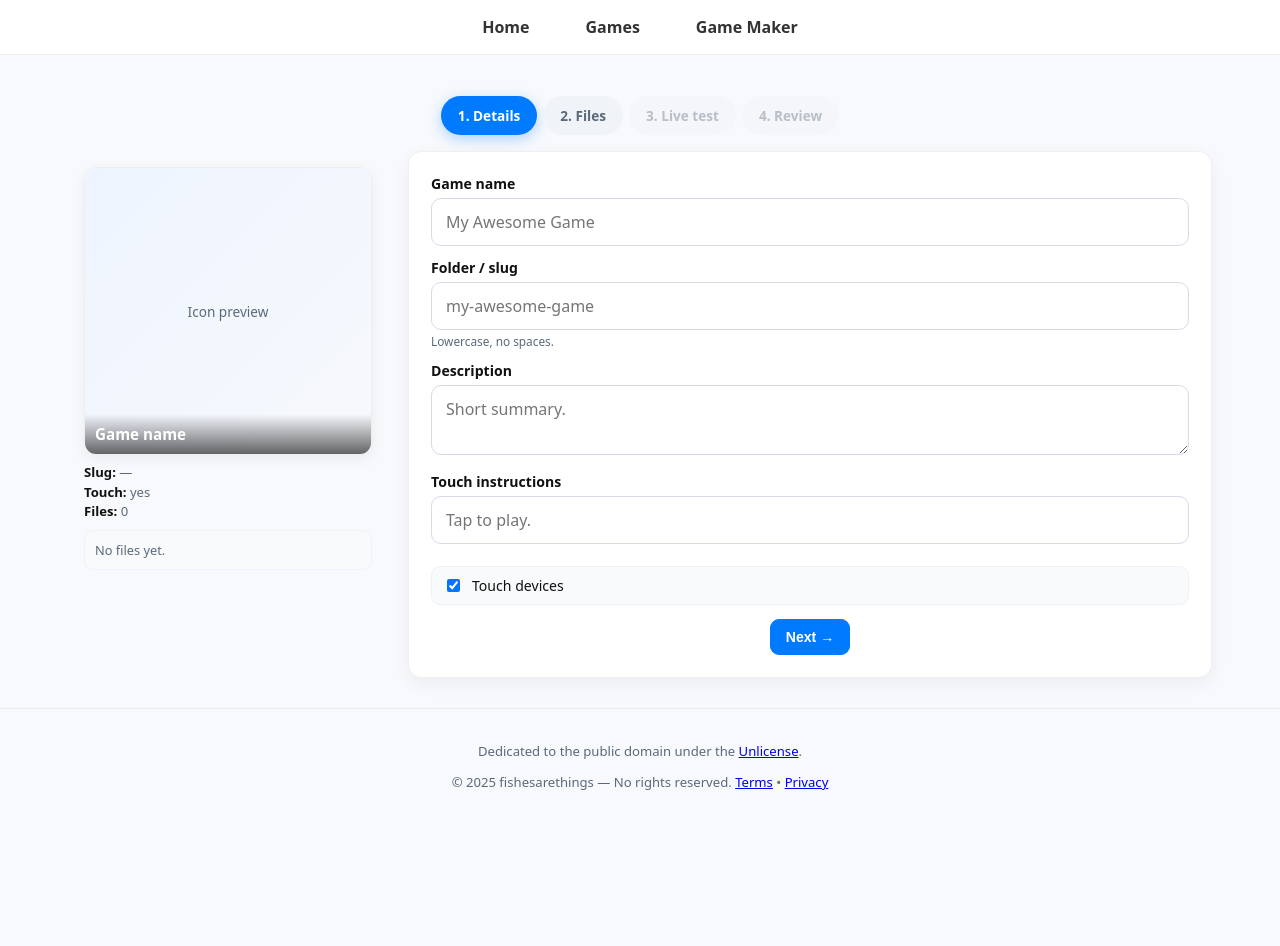
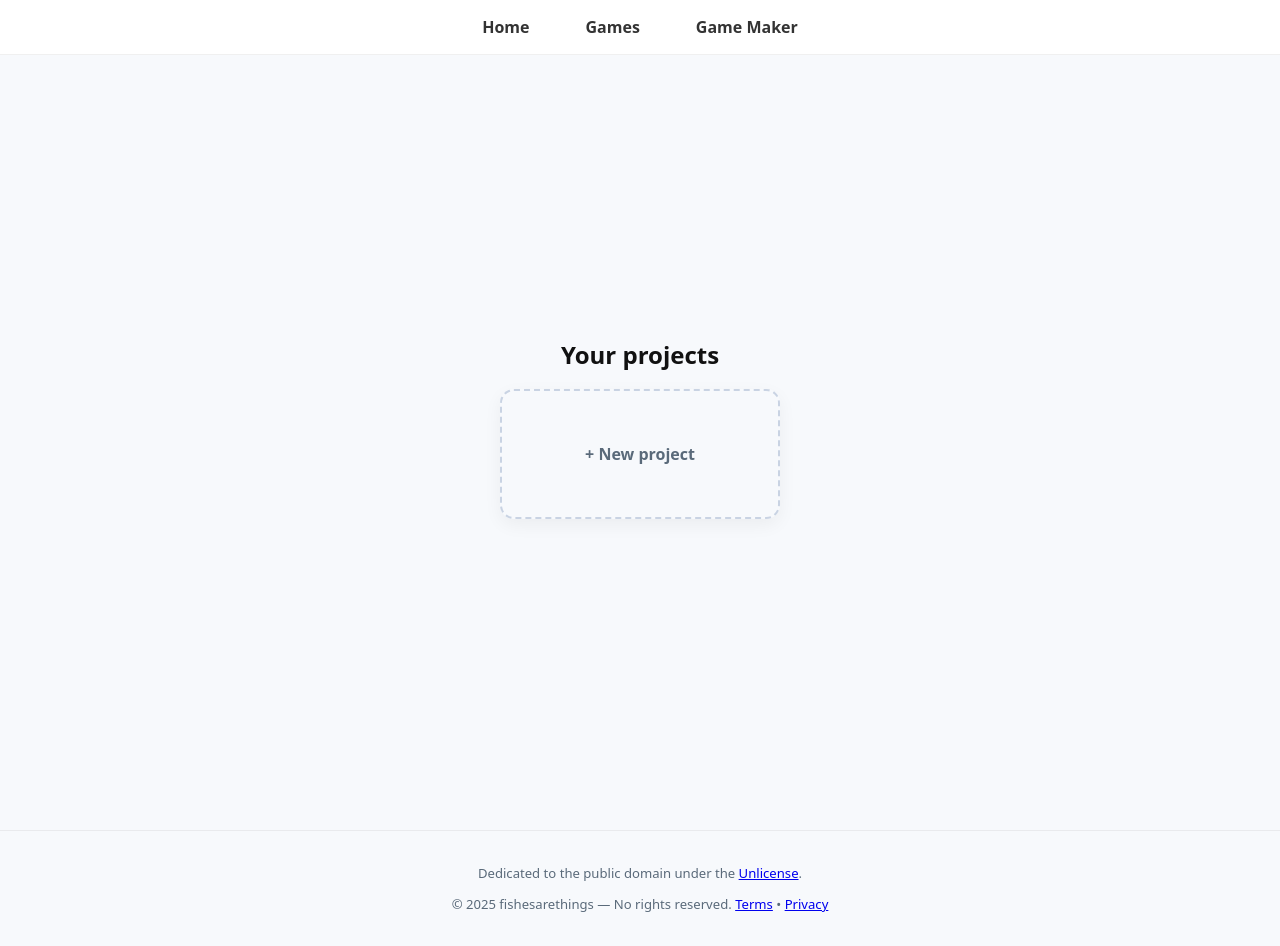
Before and after one commit to fishesarethings/Ilikefish.space, a plain HTML site: page gamepack/index.html in a window 1280 px wide. Both pictures are taken after a click on the button "Get started". Before the commit the page ends 824 px from the top, so only its background shows below. Drawn offline with Linux system fonts and the light colour scheme.

Commit message:
Game Maker: morph landing into projects menu, center projects, highlight Send request

```diff
--- a/gamepack/index.html
+++ b/gamepack/index.html
@@ -34,15 +34,21 @@
     .cta:hover::before { opacity:1; }
     .cta:hover { transform: translateY(-3px) scale(1.04); box-shadow: 0 16px 40px rgba(0,122,255,0.5); }
     .cta:active { transform: scale(.95); }
-    .cta .particle { position:absolute; pointer-events:none; animation: burst .85s ease-out forwards; }
+    .particle { position:fixed; pointer-events:none; z-index:9998; animation: burst .85s ease-out forwards; }
     @keyframes burst { 0% { transform: translate(0,0) rotate(0deg) scale(1); opacity:1; } 100% { transform: translate(var(--dx), var(--dy)) rotate(var(--rot)) scale(0); opacity:0; } }
+    .cta.launching { animation:none; pointer-events:none; transform: scale(.86); opacity:0; transition: transform .3s ease, opacity .3s ease; }
+    .landing.out h1, .landing.out .sub, .landing.out .cta { animation:none; }
+    .landing.out h1, .landing.out .sub { opacity:0; transform: translateY(-16px); }
+    .landing h1, .landing .sub { transition: opacity .4s ease, transform .4s ease; }
+    .morph { position:fixed; z-index:9000; background:#007aff; border-radius:999px; box-shadow:0 24px 70px rgba(0,122,255,.35); pointer-events:none; will-change:left,top,width,height,opacity,background-color; }
 
     /* Projects */
-    .projects { max-width: 1000px; margin: 0 auto; padding: 80px 18px 40px; min-height: 100vh; display:flex; flex-direction:column; justify-content:center; animation: fadeIn .4s ease both; }
-    .projects-header { display:flex; align-items:center; justify-content:space-between; margin: 16px 0 18px; flex-wrap:wrap; gap:10px; }
+    .projects { max-width: 1000px; margin: 0 auto; padding: 80px 18px 40px; min-height: 100vh; display:flex; flex-direction:column; justify-content:center; animation: menuIn .6s cubic-bezier(.22,.8,.24,1) both; }
+    @keyframes menuIn { from { opacity:0; transform: translateY(14px) scale(.985); } to { opacity:1; transform:none; } }
+    .projects-header { display:flex; align-items:center; justify-content:center; text-align:center; margin: 16px 0 18px; flex-wrap:wrap; gap:10px; }
     .projects-header h2 { margin:0; font-size:1.5rem; }
-    .proj-grid { display:grid; grid-template-columns: repeat(auto-fill, minmax(230px, 1fr)); gap:16px; }
-    .proj-card { background: var(--card); border:1px solid rgba(0,0,0,0.06); border-radius:14px; padding:16px; box-shadow:0 6px 18px rgba(0,0,0,0.05); cursor:pointer; transition: transform .18s ease, box-shadow .2s ease; animation: fadeInUp .4s ease both; position:relative; }
+    .proj-grid { display:flex; flex-wrap:wrap; justify-content:center; gap:16px; }
+    .proj-card { flex: 0 1 280px; background: var(--card); border:1px solid rgba(0,0,0,0.06); border-radius:14px; padding:16px; box-shadow:0 6px 18px rgba(0,0,0,0.05); cursor:pointer; transition: transform .18s ease, box-shadow .2s ease; animation: fadeInUp .4s ease both; position:relative; }
     .proj-card:hover { transform: translateY(-5px); box-shadow:0 14px 30px rgba(0,0,0,0.1); }
     .proj-card .pname { font-weight:700; font-size:1.05rem; margin-bottom:4px; }
     .proj-card .pslug { font-size:.8rem; color: var(--muted); }
@@ -94,6 +100,8 @@
     button:active { transform: translateY(0); }
     button.primary { background: var(--accent); color:#fff; border-color: var(--accent); }
     button.primary:hover { background:#0066d6; }
+    button.primary.send { background: linear-gradient(135deg, var(--accent), #4aa3ff); border:0; box-shadow: 0 8px 22px rgba(0,122,255,.38); }
+    button.primary.send:hover { background: linear-gradient(135deg, #0066d6, #2f93ff); box-shadow: 0 10px 28px rgba(0,122,255,.5); }
     button:disabled { opacity:.45; cursor:not-allowed; transform:none; box-shadow:none; }
 
     /* preview + test below panel, centered */
@@ -155,7 +163,6 @@
     <div class="projects">
       <div class="projects-header">
         <h2>Your projects</h2>
-        <button class="primary" id="newProjBtn">+ New project</button>
       </div>
       <div class="proj-grid" id="projGrid"></div>
     </div>
@@ -274,10 +281,10 @@
             </div>
             <div class="actions">
               <button type="button" id="prevBtn3">← Back</button>
-              <button class="primary" type="button" id="saveBtn">Save project</button>
+              <button type="button" id="saveBtn">Save project</button>
               <button type="button" id="downloadZipBtn">Download zip</button>
               <button type="button" id="downloadBtn">config.json</button>
-              <button type="button" id="sendBtn">Send request</button>
+              <button class="primary send" type="button" id="sendBtn">Send request</button>
             </div>
             <div class="status" id="status"></div>
             <div class="note">All required files (icon + entry HTML) must be provided. Send request opens a GitHub issue (no email).</div>
@@ -309,7 +316,6 @@
       };
 
       const PROJECTS_KEY = 'ilf_gm_projects';
-      const VISITED_KEY = 'ilf_gm_visited';
 
       let iconDataUrl = '';
       let entryFileName = '';
@@ -830,22 +836,44 @@
       });
 
       // Landing
-      $('#startBtn').addEventListener('click', (e) => {
-        const btn = e.currentTarget;
-        const rect = btn.getBoundingClientRect();
+      let starting = false;
+      cta.addEventListener('click', (e) => {
+        if (starting) return;
+        starting = true;
+        cta.disabled = true;
+        const rect = cta.getBoundingClientRect();
+        const cx = e.clientX || (rect.left + rect.width / 2);
+        const cy = e.clientY || (rect.top + rect.height / 2);
         const colors = ['#ff7a00','#ff4d6d','#4aa3ff','#007aff','#ffd166','#06d6a0','#ffffff'];
-        // flash overlay
+        const landing = document.querySelector('.landing');
+        const reduce = window.matchMedia('(prefers-reduced-motion: reduce)').matches;
+
+        const finish = () => {
+          starting = false;
+          cta.disabled = false;
+          cta.classList.remove('launching');
+          landing.classList.remove('out');
+        };
+
+        if (reduce) {
+          renderProjects();
+          showView('projects');
+          finish();
+          return;
+        }
+
         const flash = document.createElement('div');
         flash.className = 'flash';
-        flash.style.left = (rect.left + rect.width/2) + 'px';
-        flash.style.top = (rect.top + rect.height/2) + 'px';
+        flash.style.left = cx + 'px';
+        flash.style.top = cy + 'px';
         document.body.appendChild(flash);
         setTimeout(() => flash.remove(), 900);
-        for (let i = 0; i < 22; i++) {
+
+        for (let i = 0; i < 26; i++) {
           const p = document.createElement('span');
           p.className = 'particle';
-          const angle = (i / 40) * Math.PI * 2 + Math.random() * 0.4;
-          const dist = 120 + Math.random() * 180;
+          const angle = (i / 26) * Math.PI * 2 + Math.random() * 0.35;
+          const dist = 90 + Math.random() * 190;
           p.style.setProperty('--dx', Math.cos(angle) * dist + 'px');
           p.style.setProperty('--dy', Math.sin(angle) * dist + 'px');
           p.style.setProperty('--rot', (Math.random() * 720 - 360) + 'deg');
@@ -854,28 +882,48 @@
           p.style.width = sz + 'px';
           p.style.height = sz + 'px';
           p.style.borderRadius = '1px';
-          p.style.left = (e.clientX - rect.left - sz/2) + 'px';
-          p.style.top = (e.clientY - rect.top - sz/2) + 'px';
-          btn.appendChild(p);
+          p.style.left = (cx - sz / 2) + 'px';
+          p.style.top = (cy - sz / 2) + 'px';
+          document.body.appendChild(p);
           setTimeout(() => p.remove(), 900);
         }
-        btn.style.transition = 'transform .4s ease, opacity .4s ease';
-        btn.style.transform = 'scale(0)';
-        btn.style.opacity = '0';
-        const visited = localStorage.getItem(VISITED_KEY) === '1';
+
+        // The button stretches into the sheet that becomes the projects menu.
+        const targetW = Math.min(window.innerWidth - 48, 980);
+        const targetH = Math.min(window.innerHeight - 110, 640);
+        const targetLeft = (window.innerWidth - targetW) / 2;
+        const targetTop = (window.innerHeight - targetH) / 2;
+        const morph = document.createElement('div');
+        morph.className = 'morph';
+        morph.style.left = rect.left + 'px';
+        morph.style.top = rect.top + 'px';
+        morph.style.width = rect.width + 'px';
+        morph.style.height = rect.height + 'px';
+        document.body.appendChild(morph);
+
+        cta.classList.add('launching');
+        landing.classList.add('out');
+
+        morph.animate([
+          { left: rect.left + 'px', top: rect.top + 'px', width: rect.width + 'px', height: rect.height + 'px', borderRadius: '999px', backgroundColor: '#007aff' },
+          { left: targetLeft + 'px', top: targetTop + 'px', width: targetW + 'px', height: targetH + 'px', borderRadius: '26px', backgroundColor: '#007aff' }
+        ], { duration: 600, easing: 'cubic-bezier(.25,.6,.25,1)', fill: 'forwards' });
+
         setTimeout(() => {
-          if (!visited) {
-            localStorage.setItem(VISITED_KEY, '1');
-            newProject();
-          } else {
-            renderProjects();
-            showView('projects');
-          }
-        }, 500);
+          renderProjects();
+          showView('projects');
+          window.scrollTo(0, 0);
+          morph.animate([
+            { backgroundColor: '#007aff' },
+            { backgroundColor: '#ffffff' }
+          ], { duration: 260, easing: 'ease-out', fill: 'forwards' });
+          const fade = morph.animate([
+            { opacity: 1 },
+            { opacity: 0 }
+          ], { duration: 340, delay: 160, easing: 'ease', fill: 'forwards' });
+          fade.onfinish = () => { morph.remove(); finish(); };
+        }, 600);
       });
-
-      $('#newProjBtn').addEventListener('click', () => newProject());
-
       // restore
       try {
         const d = localStorage.getItem('ilf_game_draft');
--- a/service-worker.js
+++ b/service-worker.js
@@ -1,4 +1,4 @@
-const CACHE_VERSION = 'v10';
+const CACHE_VERSION = 'v11';
 const ESSENTIALS_CACHE = `essentials-${CACHE_VERSION}`;
 const RUNTIME_CACHE = `runtime-${CACHE_VERSION}`;
 const LOG_PREFIX = '[sw]';
```
